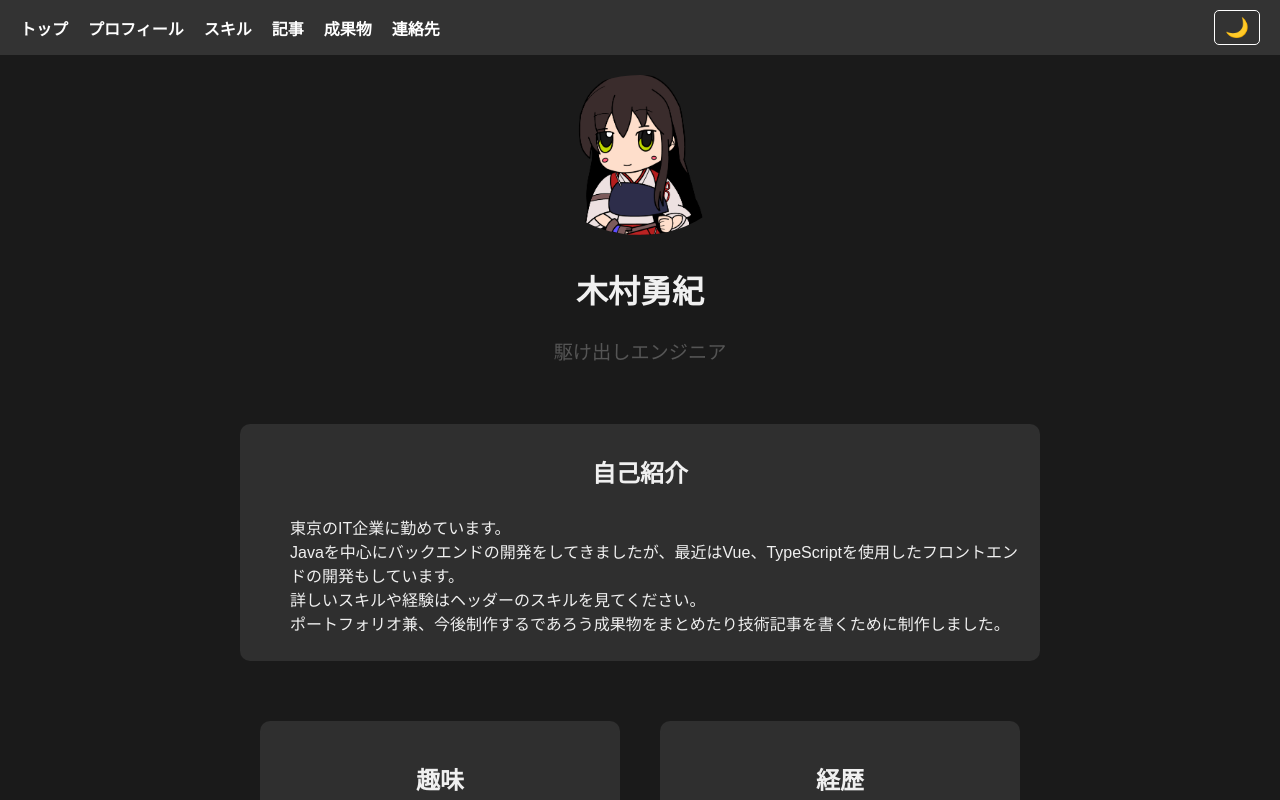
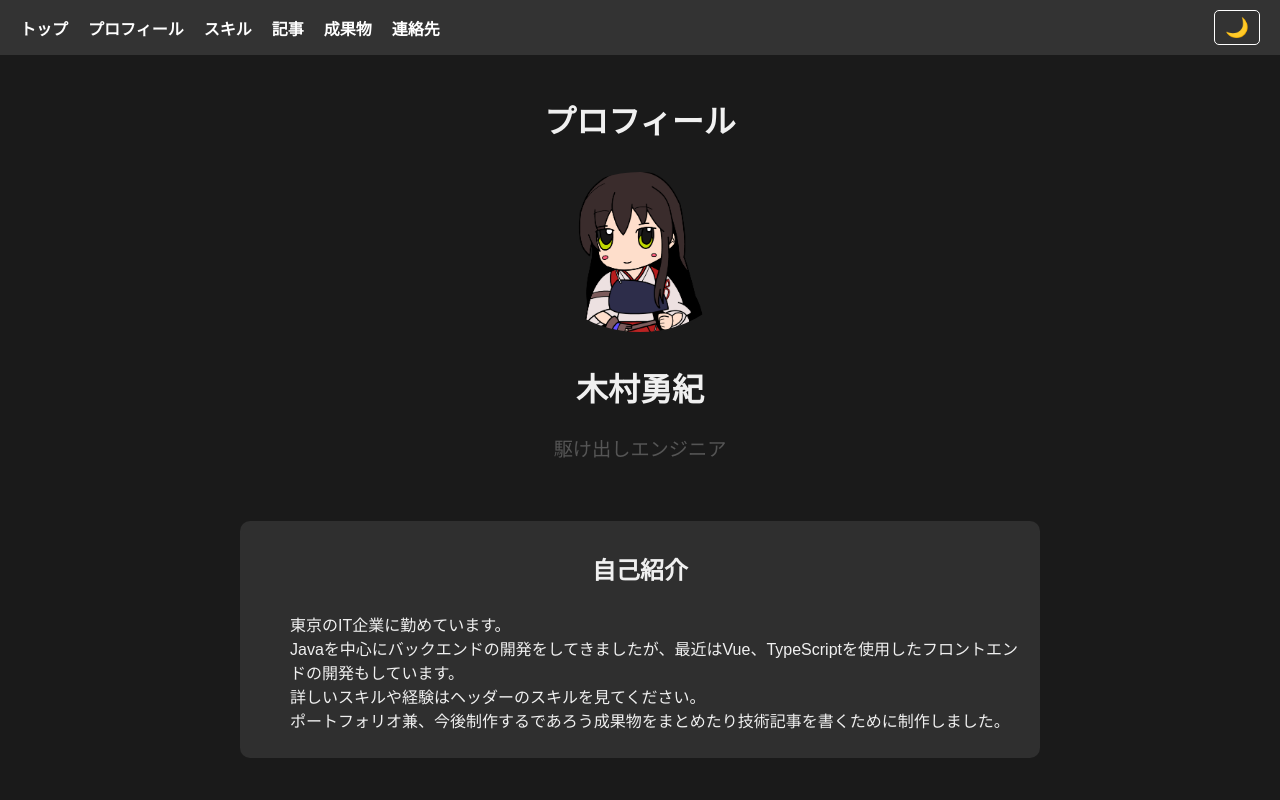
Before and after one commit to keykimu/blog-frontend, a Vue app: page /profile in a window 1280 px wide. Shown: the top 800 px of the page. Built offline with nearby package versions, Linux system fonts and the light colour scheme.

Commit message:
doc:プロフィールの見出しを追加

```diff
--- a/src/views/Profile.vue
+++ b/src/views/Profile.vue
@@ -1,5 +1,6 @@
 <template>
   <div class="profile-page">
+    <h1>プロフィール</h1>
     <!-- Top部分 -->
     <div class="top">
       <img :src="profileImage" alt="プロフィール画像" class="profile-img" />
@@ -100,6 +101,11 @@ const certifications = ref([
   margin: 0 auto;
   padding: 20px;
 
+  h1 {
+    text-align: center;
+    margin-bottom: 30px;
+  }
+
   .top {
     display: flex;
     flex-direction: column;
```
